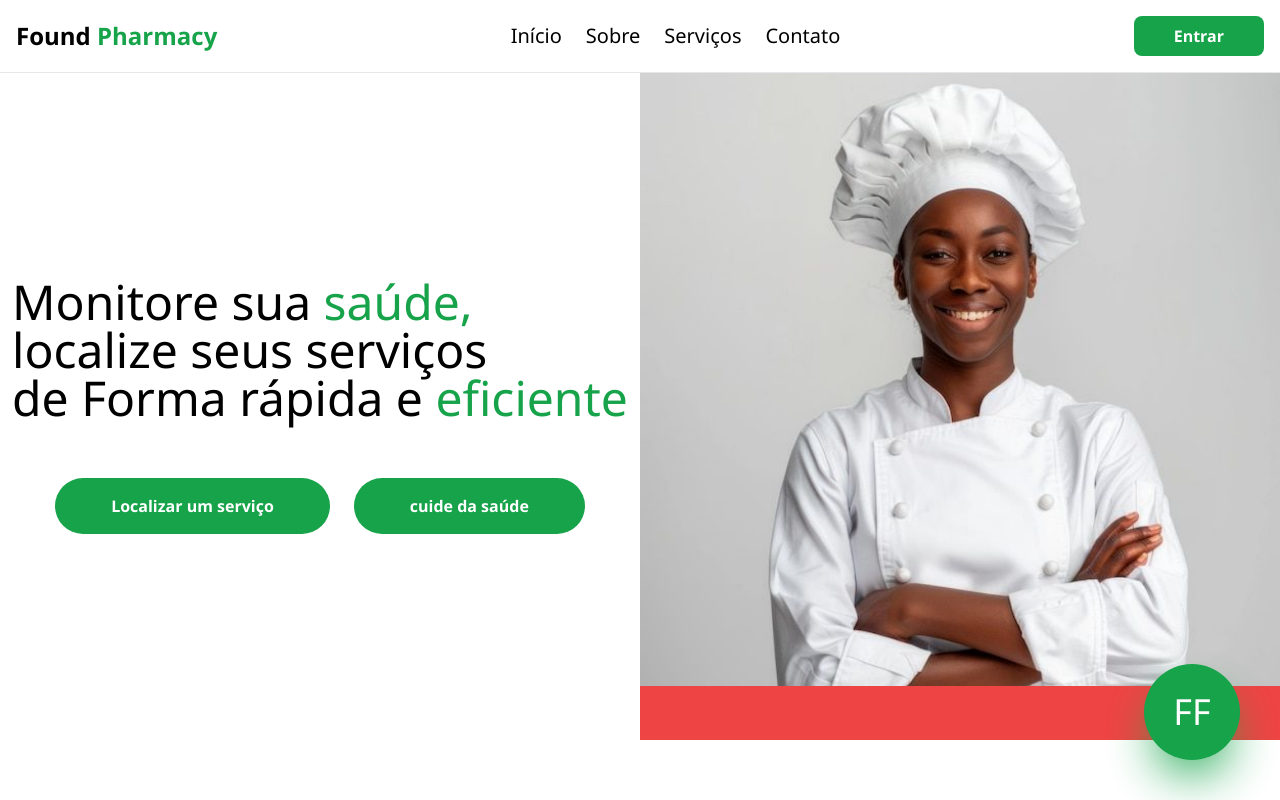
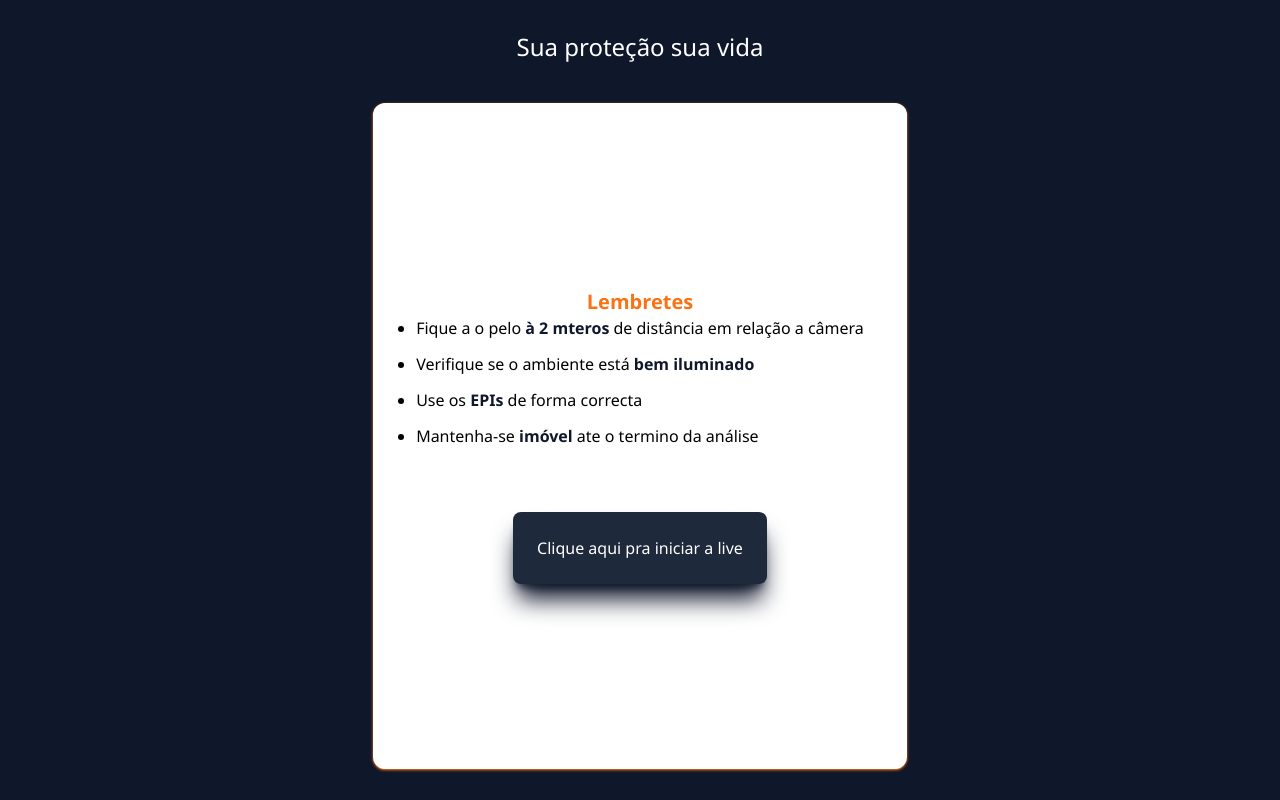
Before and after one commit to KidscriptFernandes/HST_safe_Master, a React (Vite) app: page / in a window 1280 px wide. Shown: the top 800 px of the page. Built offline with nearby package versions, Linux system fonts and the light colour scheme.

Commit message:
Adicionando epi detection componenent

```diff
--- a/src/App.jsx
+++ b/src/App.jsx
@@ -2,23 +2,16 @@ import './index.css'
 import Hero from "./components/Hero"
 import Header from "./components/header"
 import About from "./components/about"
+import List from "./components/todo_list"
+import Epi from "./components/epi_detection"
+
 
 
 function App() {
-  function chatbot(){
-    alert("Me clicararm!");
-  }
   return (
     <>
-    <div>
-     <div onClick={chatbot} className="w-24 h-24 cursor-pointer transition duration-300 ease-in-out hover:text-green-600 hover:bg-white rounded-full flex  justify-center items-center bg-green-600 fixed bottom-0 right-0 mr-10 mb-10 shadow-2xl shadow-green-600">
-      <h1 className="text-4xl hover:text-green-600 p-10 text-white">FF</h1>
-    </div>
-    </div>
+   <Epi/>
 
-    <Header/>
-    <Hero/>
-    <About/>
 
     </>
   )
--- /dev/null
+++ b/src/api/server.tsx
@@ -0,0 +1,7 @@
+export default function api(){
+    const url="http://localhost:3333/user"
+    async function getUsers() {
+      const response= await fetch(url)
+
+    }
+}
--- /dev/null
+++ b/src/components/epi_detection.jsx
@@ -0,0 +1,27 @@
+
+export default function epi(){
+
+    return(
+        <div className="w-full h-[100vh] bg-slate-900">
+            <div className="w-full h-full flex justify-center items-center  gap-10 flex-col">
+            <div><h1 className="text-center text-2xl text-white">Sua proteção sua vida</h1></div>
+             <div className="w-[100vw] h-[100vh] md:w-5/12 md:h-5/6 bg-white shadow shadow-orange-500 rounded-xl flex justify-center gap-16 items-center flex-col">
+                <div>
+                    <h1 className="text-orange-500 font-bold text-center text-xl">Lembretes</h1>
+                    <div>
+                        <ul className="m-6 xl:m-0 list-disc flex flex-col gap-3">
+                        <li>Fique a o pelo  <span className="text-slate-900 font-bold">à 2 mteros</span> de distância em relação a câmera</li>
+                        <li>Verifique se o ambiente está <span className="text-slate-900 font-bold">bem iluminado</span></li>
+                        <li>Use os <span className="text-slate-900 font-bold">EPIs</span> de forma correcta</li>
+                        <li>Mantenha-se <span className="text-slate-900 font-bold">imóvel</span> ate o termino da análise</li>
+                        </ul>
+
+                    </div>
+                    </div>
+                <button className="bg-slate-800 p-6 text-white rounded-lg shadow-xl shadow-slate-900">Clique aqui pra iniciar a live</button>
+             </div>
+             </div>
+
+        </div>
+    )
+}
--- a/src/components/todo_list.jsx
+++ b/src/components/todo_list.jsx
@@ -1,6 +1,16 @@
-import { useState } from "react";
+import { useEffect, useState } from "react";
+export default function Todo() {
+  const url="http://localhost:3333/user"
+    async function getUsers() {
+      const response= await fetch(url)
+      console.log(response)
 
-export default function Todo() {
+  }
+useEffect(()=>{
+getUsers()
+},[])
+
+
   const [dados, setDados] = useState([]); // lista de tarefas
   const [tarefa, setTarefa] = useState(""); // texto do input
   const [time, setTime] = useState(""); // hora do input
@@ -64,6 +74,7 @@ export default function Todo() {
           <h1 className="text-2xl text-slate-950 text-center font-bold">Tarefas actuais</h1>
 
           {/* LISTAGEM */}
+
           <div className="w-full flex flex-col gap-3">
             {dados.length === 0 ? (
               <p className="text-center text-gray-400">Nenhuma tarefa ainda</p>
```
